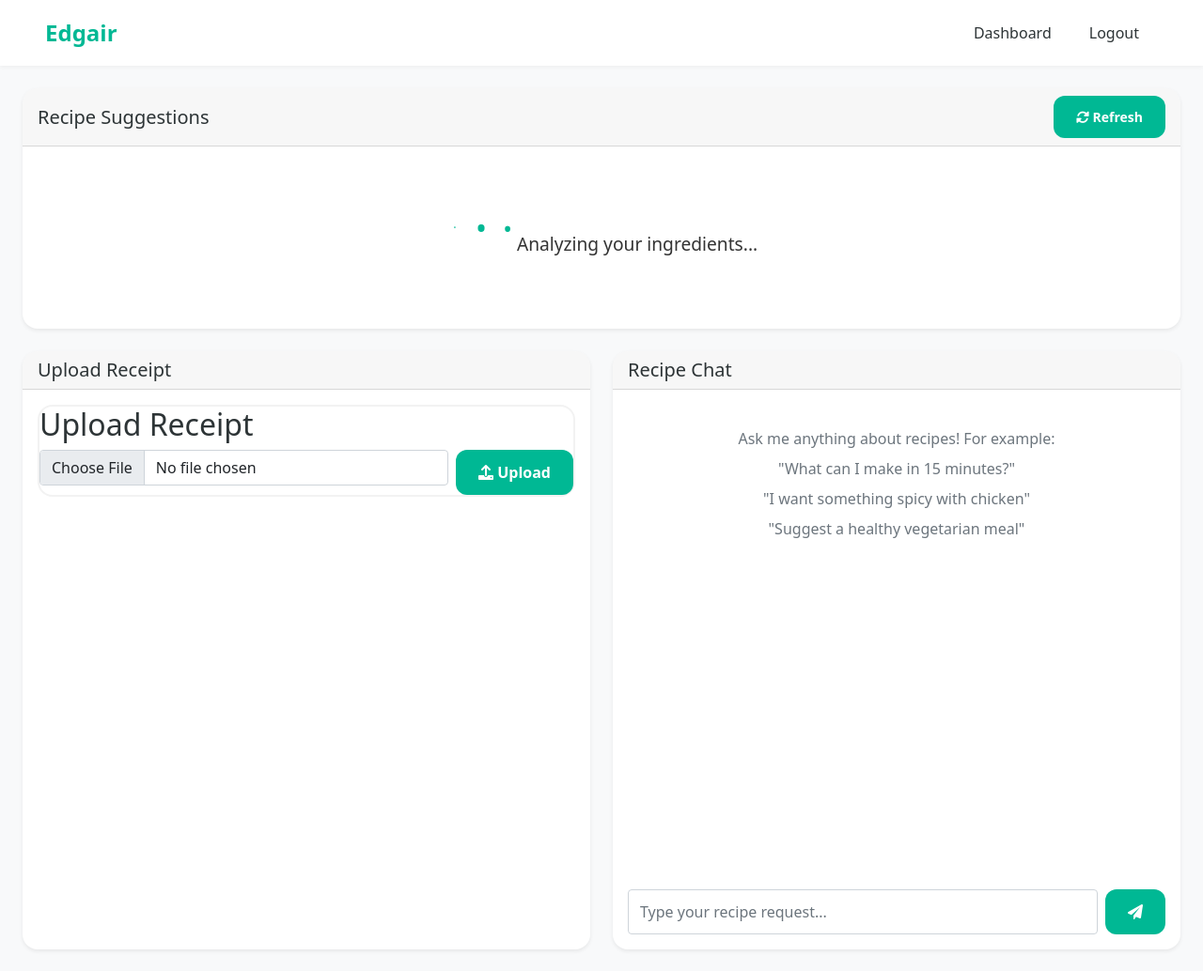
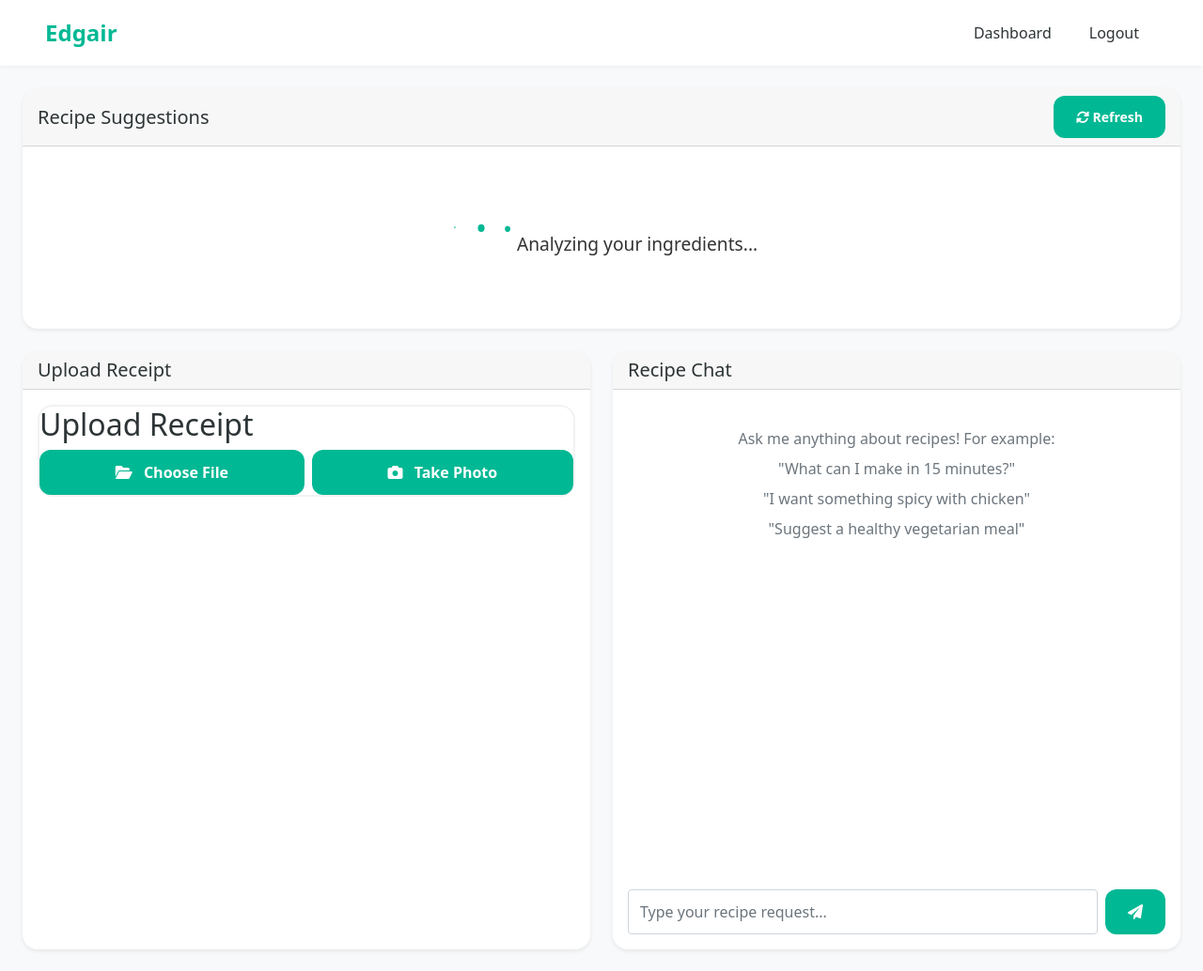
Before and after one commit to BennyMorton28/grocery_recipe_app, a Flask app: template templates/dashboard.html in a window 1280 px wide. Shown: the top 1034 px of the page at 94% size. Run offline with Flask 3, Linux system fonts and the light colour scheme; the template is opened without the code that fills it, so the values that code supplies are empty; some libraries are stand-ins or nearby versions.

Commit message:
Fixed file upload to have separate Choose File and Take Photo buttons

```diff
--- a/templates/dashboard.html
+++ b/templates/dashboard.html
@@ -45,18 +45,26 @@
                     <div class="card-body">
                         <div class="upload-section mb-4">
                             <h2>Upload Receipt</h2>
-                            <form id="receiptForm" class="d-flex gap-2 align-items-start">
-                                <div class="flex-grow-1">
+                            <form id="receiptForm" class="d-flex flex-column gap-2">
+                                <div class="d-flex gap-2">
                                     <input type="file"
-                                           class="form-control"
-                                           id="receiptFile"
+                                           class="form-control d-none"
+                                           id="chooseFile"
+                                           name="receipt"
+                                           accept="image/*">
+                                    <input type="file"
+                                           class="form-control d-none"
+                                           id="takePhoto"
                                            name="receipt"
                                            accept="image/*"
                                            capture="environment">
+                                    <button type="button" class="btn btn-primary flex-grow-1" onclick="document.getElementById('chooseFile').click()">
+                                        <i class="fas fa-folder-open me-2"></i> Choose File
+                                    </button>
+                                    <button type="button" class="btn btn-primary flex-grow-1" onclick="document.getElementById('takePhoto').click()">
+                                        <i class="fas fa-camera me-2"></i> Take Photo
+                                    </button>
                                 </div>
-                                <button type="submit" class="btn btn-primary">
-                                    <i class="fas fa-upload"></i> Upload
-                                </button>
                             </form>
                         </div>
                     </div>
@@ -1157,13 +1165,17 @@ function hideReceiptLoading() {
     document.getElementById('receiptLoadingState').style.display = 'none';
 }
 
-// Update the handleFileUpload function
+// Update the file input handlers
+document.getElementById('chooseFile').addEventListener('change', handleFileUpload);
+document.getElementById('takePhoto').addEventListener('change', handleFileUpload);
+
 function handleFileUpload(event) {
+    event.preventDefault();
     const file = event.target.files[0];
     if (!file) return;
 
+    showDebug(`Starting receipt upload: ${file.name}`);
     showReceiptLoading();
-    showDebug(`Starting receipt upload: ${file.name}`);
 
     const formData = new FormData();
     formData.append('receipt', file);
@@ -1178,60 +1190,18 @@ function handleFileUpload(event) {
     })
     .then(data => {
         showDebug(`Response data: ${JSON.stringify(data, null, 2)}`);
-        hideReceiptLoading();
         if (data.success) {
             showReceiptConfirmation(data.items);
         } else {
+            hideReceiptLoading();
             showError(data.error || 'Failed to process receipt');
         }
     })
     .catch(error => {
+        hideReceiptLoading();
         showDebug(`Error: ${error.message}`);
-        hideReceiptLoading();
         showError('Error uploading receipt: ' + error.message);
     });
-}
-
-// Update the takePhoto function
-function takePhoto() {
-    const video = document.getElementById('camera-preview');
-    const canvas = document.createElement('canvas');
-    canvas.width = video.videoWidth;
-    canvas.height = video.videoHeight;
-
-    // Draw video frame to canvas
-    canvas.getContext('2d').drawImage(video, 0, 0);
-
-    // Convert to blob
-    canvas.toBlob(blob => {
-        // Create form data
-        const formData = new FormData();
-        formData.append('receipt', blob, 'receipt.jpg');
-
-        // Close camera
-        closeCamera();
-
-        showReceiptLoading();
-
-        // Upload the image
-        fetch('/api/upload_receipt', {
-            method: 'POST',
-            body: formData
-        })
-        .then(response => response.json())
-        .then(data => {
-            hideReceiptLoading();
-            if (data.success) {
-                showReceiptConfirmation(data.items);
-            } else {
-                showError(data.error || 'Failed to process receipt');
-            }
-        })
-        .catch(error => {
-            hideReceiptLoading();
-            showError('Error uploading receipt: ' + error.message);
-        });
-    }, 'image/jpeg');
 }
 
 function showReceiptConfirmation(items) {
```
